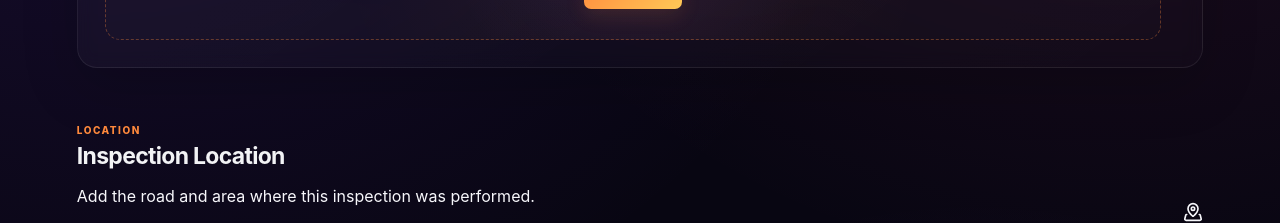
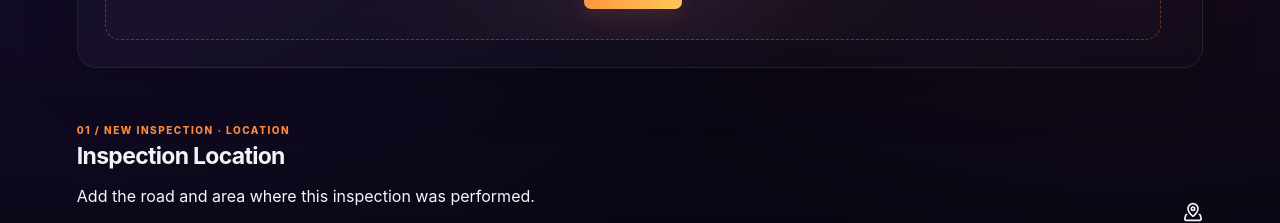
Before and after one commit to Sisir-Pradhan07/RoadVision-AI, a React (Vite) app in the folder dashboard/: page / in a window 1280 px wide. Shown: the part 880-1103 px from the top of the page. Built offline with nearby package versions, Linux system fonts and the light colour scheme.

Commit message:
Improve inspection location section

```diff
--- a/dashboard/src/App.jsx
+++ b/dashboard/src/App.jsx
@@ -1202,8 +1202,8 @@ score: data.health.score,
             <div>
 
               <span className="section-label">
-                LOCATION
-              </span>
+  01 / NEW INSPECTION · LOCATION
+</span>
 
               <h3>
                 Inspection Location
```
